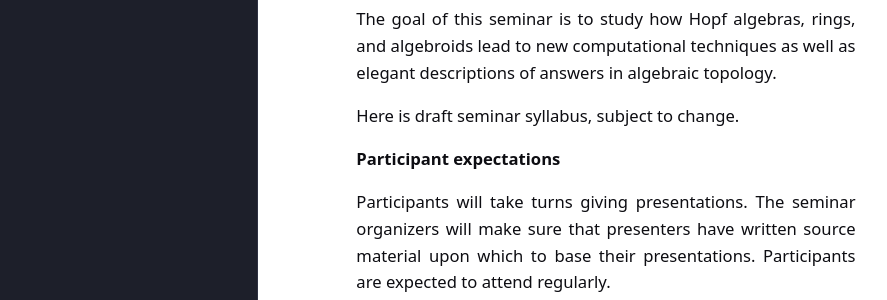
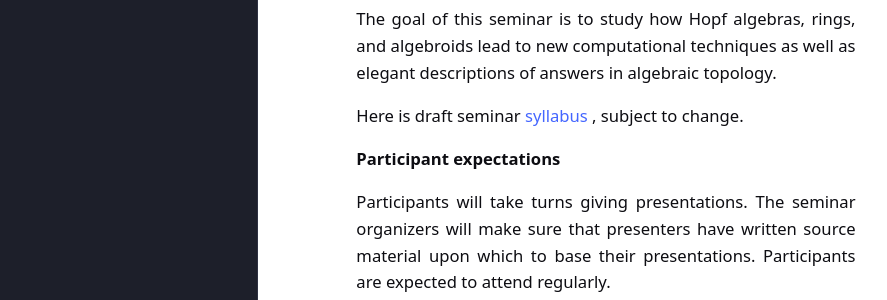
Before and after one commit to eCHTorc/eCHTorc.github.io, a Jekyll site: the page built from echt-reading-seminars/echt-hopf-rings-reading-seminar-winter-24.html, in a window 1280 px wide and 900 px high, scrolled down 423 px. Shown: the part 156-456 px from the top of the window, without its empty margins (43-930 px from the left). Built offline with Jekyll 4.4.1, drawn with Linux system fonts in a browser that asks for light colours; part of the change alters nothing that is shown.

```diff
--- a/echt-reading-seminars/echt-hopf-rings-reading-seminar-winter-24.html
+++ b/echt-reading-seminars/echt-hopf-rings-reading-seminar-winter-24.html
@@ -23,7 +23,7 @@ The goal of this seminar is to study how Hopf algebras, rings, and algebroids le
 </p>
 
 <p>
-Here is draft seminar syllabus, subject to change.
+Here is draft seminar <a href="/files/hopf-rings-syllabus.pdf"> syllabus </a>, subject to change.
 </p>
 
 <p>
```
